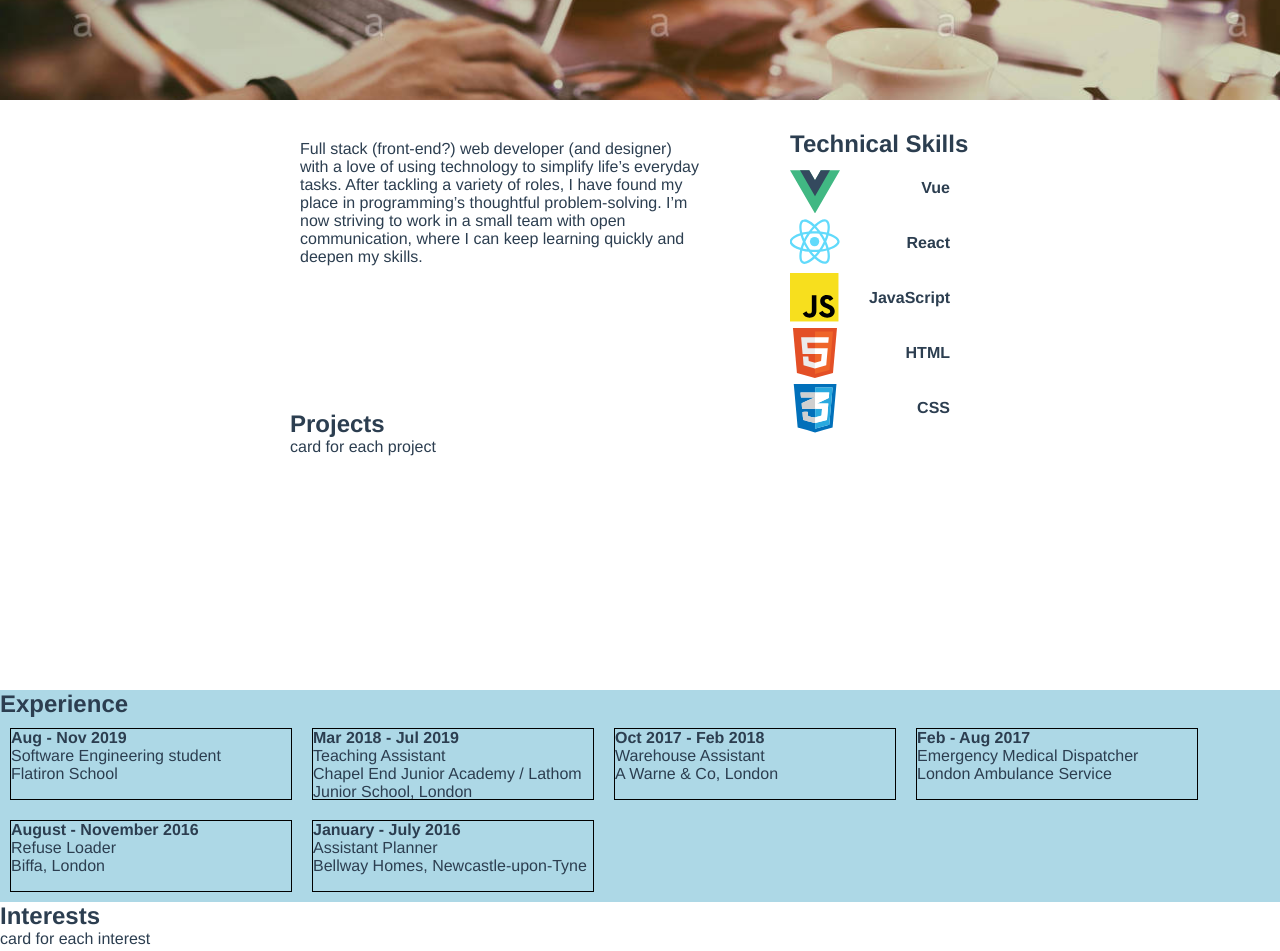
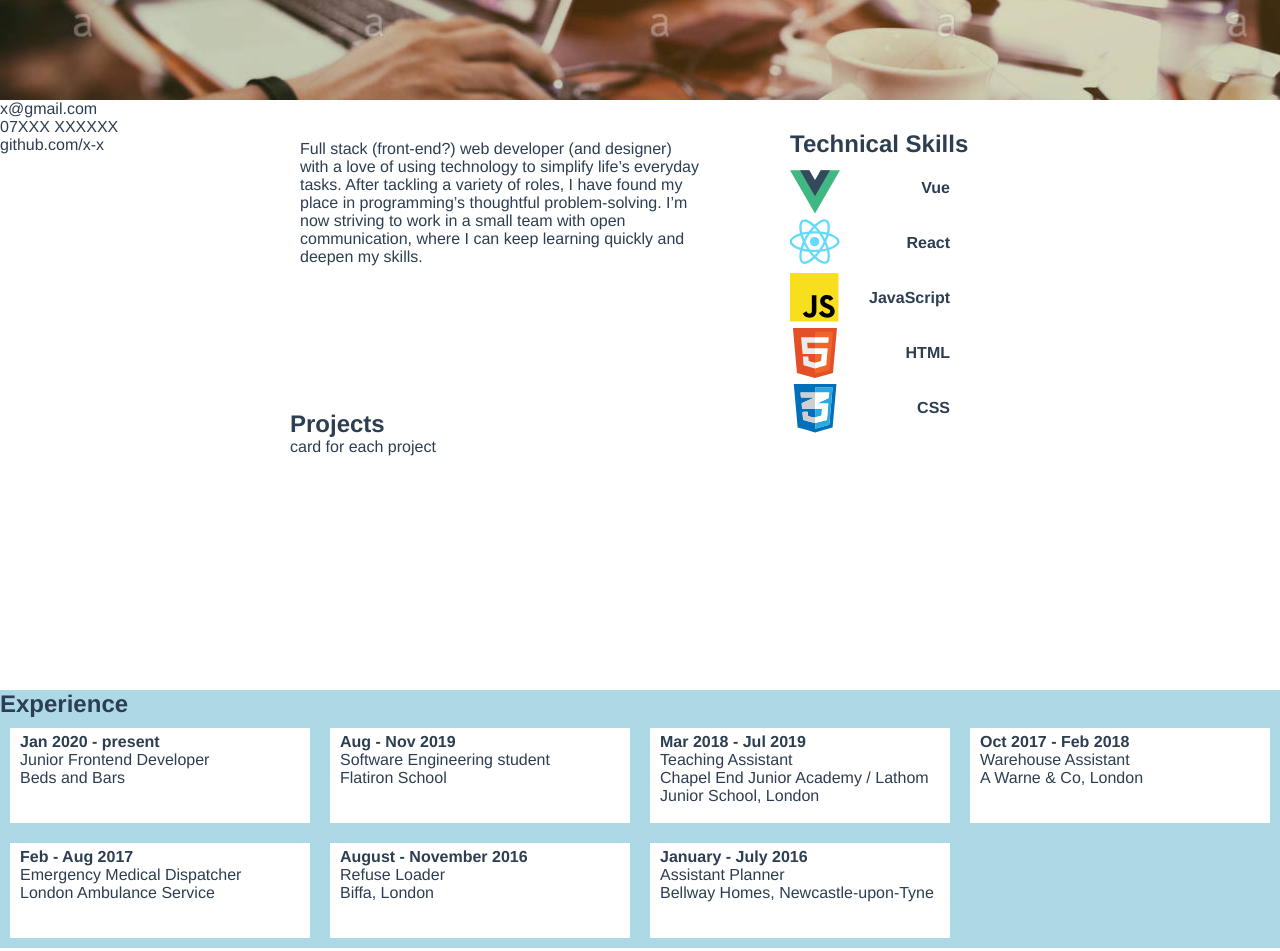
Before and after one commit to george-kirby/personal-website, a Vue app: page / in a window 1280 px wide. Shown: the part 300-1251 px from the top of the page. Built offline with nearby package versions, Linux system fonts and the light colour scheme.

Commit message:
experience-card styling; contact info

```diff
--- a/src/App.vue
+++ b/src/App.vue
@@ -1,17 +1,17 @@
 <template>
   <div id="app">
     <!-- <img alt="Vue logo" src="./assets/logo.png"> -->
-    <HelloWorld />
+    <Index />
   </div>
 </template>
 
 <script>
-import HelloWorld from "./components/HelloWorld.vue";
+import Index from "./components/Index.vue";
 
 export default {
   name: "App",
   components: {
-    HelloWorld,
+    Index,
   },
 };
 </script>
--- a/src/components/HelloWorld.vue
+++ b/src/components/Index.vue
@@ -8,6 +8,11 @@
         </div>
       </section>
       <div id="main-body">
+        <section class="contact">
+          <div class="email">{{ contact.email }}</div>
+          <div class="mobile-number">{{ contact.mobile }}</div>
+          <div class="github">{{ contact.github }}</div>
+        </section>
         <section class="intro">
           Full stack (front-end?) web developer (and designer) with a love of
           using technology to simplify life’s everyday tasks. After tackling a
@@ -48,7 +53,10 @@
             v-for="role in experience"
             :key="role.title"
             class="experience-card"
-            :class="{ active: isActive(role.title), long: role.bullets.length > 1 }"
+            :class="{
+              active: isActive(role.title),
+              long: role.bullets.length > 1,
+            }"
             v-on:click="toggleActive(role.title)"
           >
             <div class="summary">
@@ -68,13 +76,12 @@
       </section>
       <section class="interests">
         <h2>Interests</h2>
-        <p>card for each interest</p>
-        <!-- card for each interest -->
-        <div class="interest-cards-container">
-          <div class="interest-card"></div>
-          <div class="interest-card"></div>
-          <div class="interest-card"></div>
-        </div>
+        <p>
+          In my free time, I’m most likely to be found playing football - Sunday
+          League is the highlight of my week! Otherwise, I’ll be escaping London
+          for some fresh air, buried in a fantasy novel, or catching up with
+          friends.
+        </p>
       </section>
       <section class="themes"></section>
       <section class="contact"></section>
@@ -183,6 +190,7 @@
 </template>
 
 <script>
+import { contact } from "../content/Contact";
 import { techSkills } from "../content/TechSkills";
 import { experience } from "../content/Experience";
 
@@ -191,6 +199,7 @@ export default {
   data() {
     return {
       showTips: false,
+      contact,
       techSkills,
       experience,
       activeExperiences: [],
@@ -291,17 +300,26 @@ section.experience {
 }
 
 .experience-card {
-  height: 70px;
+  height: 85px;
   width: 280px;
-  /* background-color: white; */
+  background-color: white;
   margin: 10px;
+  padding: 5px 10px;
   overflow-y: hidden;
   transition: 0.6s;
-  border: solid 1px black;
+  cursor: pointer;
+}
+
+.experience-card .detail {
+  display: none;
 }
 
 .experience-card.active {
   height: 160px;
+}
+
+.experience-card.active .detail {
+  display: block
 }
 
 .experience-card.long.active {
--- /dev/null
+++ b/src/content/Contact.js
@@ -0,0 +1,7 @@
+const contact = {
+  mobile: "07XXX XXXXXX",
+  email: "x@gmail.com",
+  github: "github.com/x-x",
+};
+
+export { contact };
--- a/src/content/Experience.js
+++ b/src/content/Experience.js
@@ -1,4 +1,15 @@
 const experience = [
+  {
+    dates: "Jan 2020 - present",
+    title: "Junior Frontend Developer",
+    organisation: "Beds and Bars",
+    bullets: [
+      "Vue",
+      "working closely with lead designer to create engaging, responsive webpages",
+      "Created new confirmation email template using mjml",
+      "Sprint planning sessions and delivering on agreed tasks to deadline",
+    ],
+  },
   {
     dates: "Aug - Nov 2019",
     title: "Software Engineering student",
```
